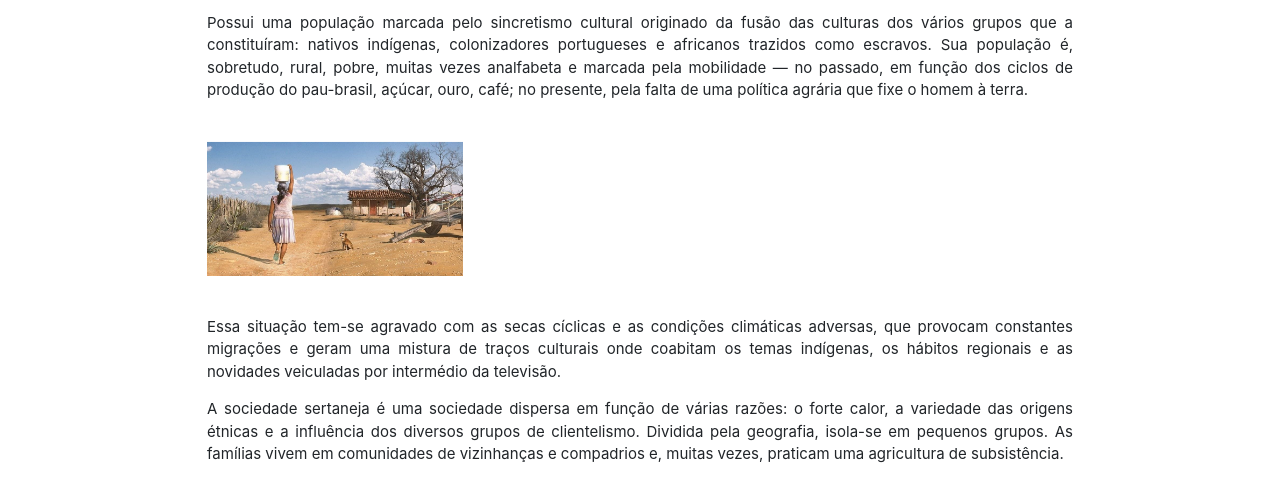
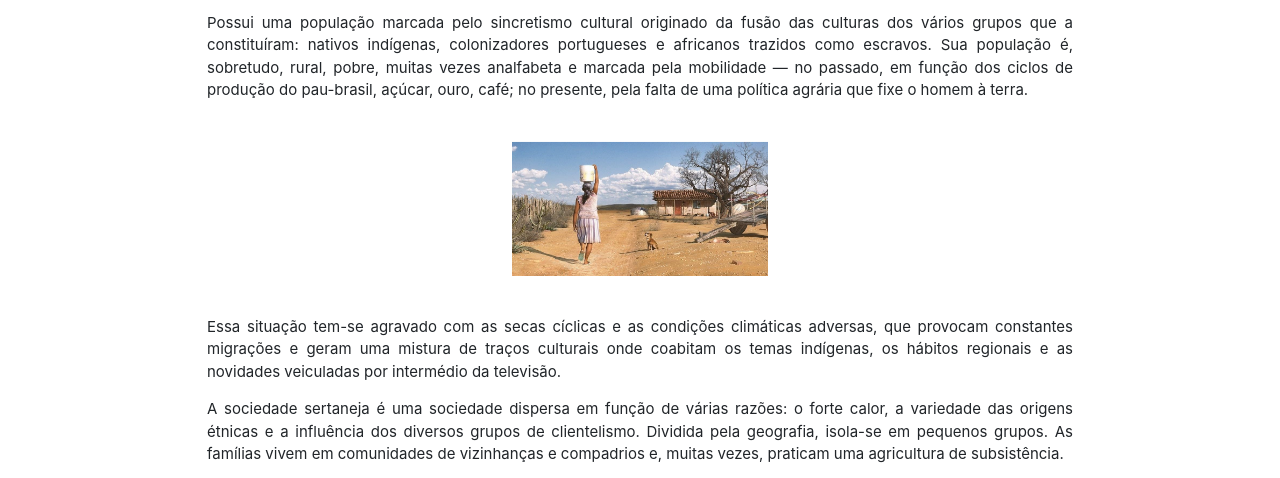
Before and after one commit to devshinon-br/jornalSesi, a plain HTML site: page PAGES/kaua.html in a window 1280 px wide. Shown: the part 300-778 px from the top of the page. Drawn offline with Linux system fonts and the light colour scheme; a web font is replaced by a local one.

Commit message:
Correção imgs

```diff
--- a/CSS/custom.css
+++ b/CSS/custom.css
@@ -35,6 +35,12 @@ main{
 
 main p{
     text-align: justify;
+}
+
+main img
+{
+    margin-left: auto !important;
+    margin-right: auto !important;
 }
 
 footer{
```
